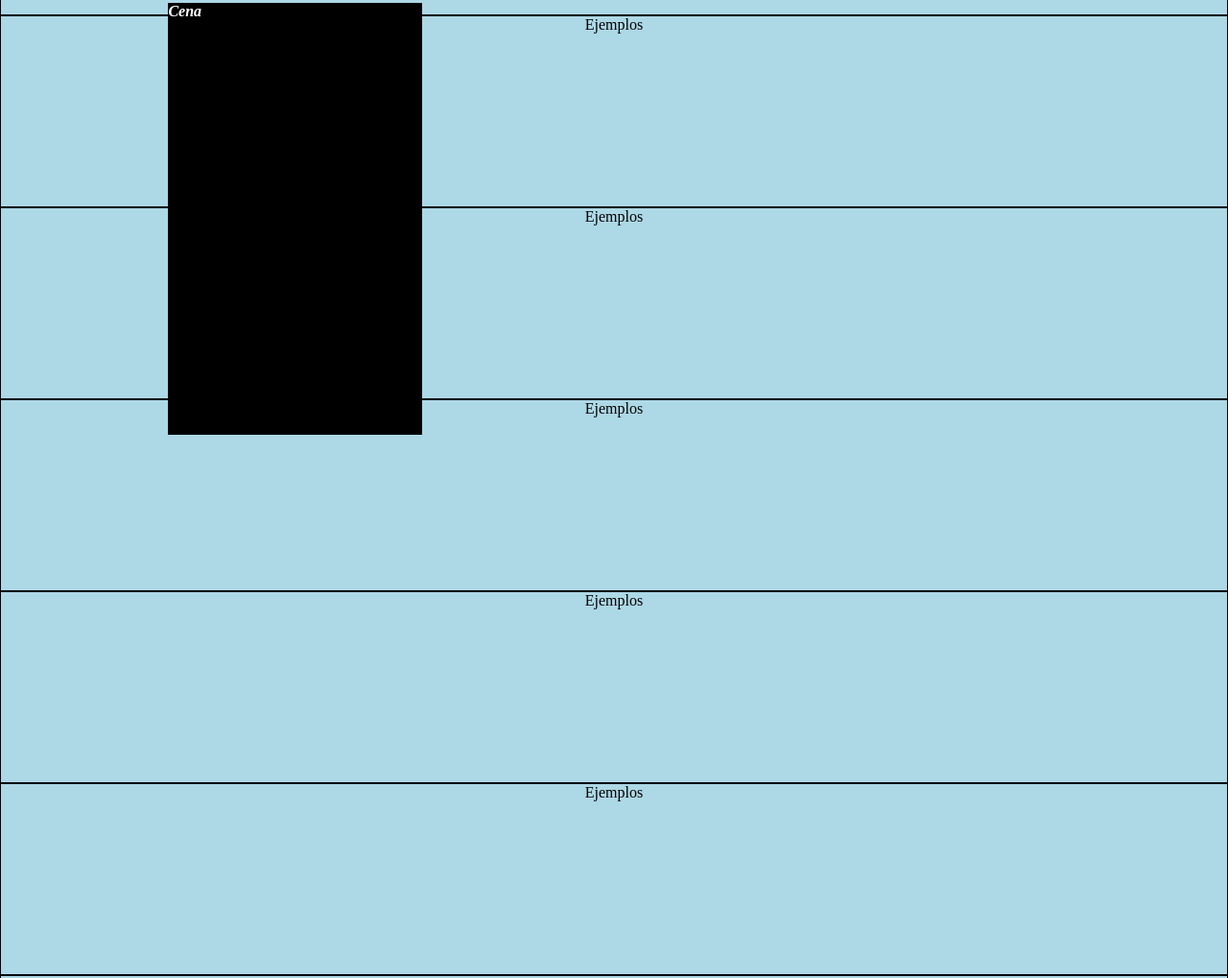
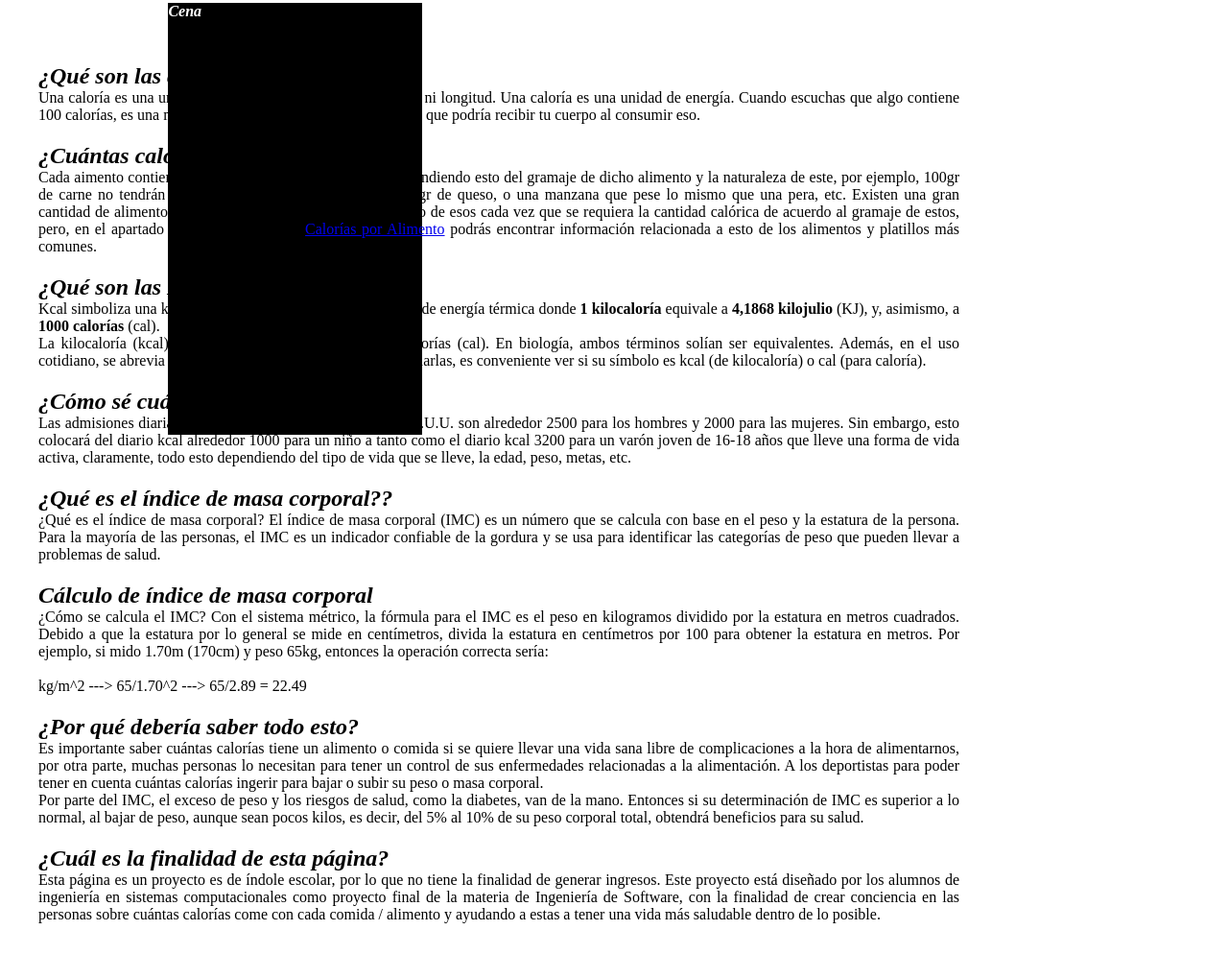
Before and after one commit to AlbertoCancela/CaloriesAndFood, a plain HTML site: page Web/index.html in a window 1280 px wide. Shown: the part 694-1713 px from the top of the page at 96% size. Drawn offline with Linux system fonts and the light colour scheme; files whose address does not match are found by name.

Commit message:
DiseñoCpA & Texto-EnlacesFront

```diff
--- a/Web/cuerpoFront.css
+++ b/Web/cuerpoFront.css
@@ -28,7 +28,7 @@
     color: whitesmoke;
     display: block;
     background-color: purple;
-    margin: 13px 8px;
+    margin: 12px 8px;
 }
 .cuerpoCaj #enlaceF1{
     padding: 19px 2px;
@@ -95,6 +95,7 @@
 #c3{
     position: fixed;
     right: 12px;
+    top: 64px;
     width: 20%;
     height: 390px;
     background-color: #fcff55;
@@ -131,3 +132,24 @@
     font-weight: bold;
     font-style: italic;
 }
+.textoFront{
+    width: 75%;
+    background-color: white;
+    font-weight: bold;
+    font-style: italic;
+    margin-left: 40px;
+}
+#textQSLC
+{
+    margin-top: 250px;
+}
+.textoFront h2 {
+    margin-top: 20px;
+    text-align: justify;
+
+}
+.textoFront p {
+    font-weight: normal;
+    font-style: normal;
+    text-align: justify;
+}
--- a/Web/index.css
+++ b/Web/index.css
@@ -1,13 +1,9 @@
 body{
-    background: gray;
+    background: white;
 }
 
 .xd{
     height: 200px;
-    background-color: lightblue;
     width: 100%;
     text-align: center;
-    border-color: black;
-    border-style: solid;
-    border-width: 1px;
 }
--- a/Web/index.html
+++ b/Web/index.html
@@ -12,7 +12,7 @@
 </head>
 <body>
     <!-------------------------------------navBar--------------------------------------------------->
-    <img src="C:\WorkSpace\SE&LI _Project\Web\Media\inicio\Logo.png" width="130" height="110" id="imgLogo">
+    <img src="C:\WorkSpace\SE&LI _Project\Web\Media\inicio\Logo.png" width="130.5" height="110" id="imgLogo">
     <img src="C:\WorkSpace\SE&LI _Project\Web\Media\inicio\ttl.png" width="300" height="110" id="imgTtl">
         <div class="divNBar">
             <ul class="barraNavegacion">
@@ -26,14 +26,14 @@
     <!-------------------------------------cuerpoFront---------------------------------------------->
     <div class="rellenotp">Relleno</div>
     <div class="cuerpoCaj" id="c1">
-        <li><a href="#" id="enlaceF1">¿Qué son las calorías?</a></li>
-        <li><a href="#" id="enlaceF2">¿Cuántas calorías tiene cada alimento?</a></li>
-        <li><a href="#" id="enlaceF3">¿Qué son la Kcal?</a></li>
-        <li><a href="#" id="enlaceF4">¿Cómo sé cuántas calorías comer?</a></li>
-        <li><a href="#" id="enlaceF5">¿Qué es el índice de masa corporal?</a></li>
-        <li><a href="#" id="enlaceF6">Cálculo de índice de masa corporal</a></li>
-        <li><a href="#" id="enlaceF7">¿Por qué debería saber todo esto?</a></li>
-        <li><a href="#" id="enlaceF8">¿Cuál es la finalidad de esta página?</a></li>
+        <li><a href="#textCalorias" id="enlaceF1">¿Qué son las calorías?</a></li>
+        <li><a href="#textQSLC" id="enlaceF2">¿Cuántas calorías tiene cada alimento?</a></li>
+        <li><a href="#textCuantasCA" id="enlaceF3">¿Qué son la Kcal?</a></li>
+        <li><a href="#textQSLK" id="enlaceF4">¿Cómo sé cuántas calorías comer?</a></li>
+        <li><a href="#textCCC" id="enlaceF5">¿Qué es el índice de masa corporal?</a></li>
+        <li><a href="#textIMC" id="enlaceF6">Cálculo de índice de masa corporal</a></li>
+        <li><a href="#textCIMC" id="enlaceF7">¿Por qué debería saber todo esto?</a></li>
+        <li><a href="#textSaberEsto" id="enlaceF8">¿Cuál es la finalidad de esta página?</a></li>
     </div>
     <div class="cuerpoCaj" id="c2">
         <p id="tituloC2">Ejemplo de comidas al día en relación a sus calorías</p>
@@ -89,29 +89,77 @@
         <div id="diagnosSep">
             <br>
             <p>Diagnóstico</p> <br>
-            <input type="text" id="diagnostico" placeholder="---">
+            <input type="text" id="diagnostico" placeholder="---" readonly="">
         </div>
     </div>
     <!-------------------------------------Fin-cuerpoFront------------------------------------------>
 
-    <div class="xd">Ejemplos</div>
-    <div class="xd">Ejemplos</div>
-    <div class="xd">Ejemplos</div>
-    <div class="xd">Ejemplos</div>
-    <div class="xd">Ejemplos</div>
-    <div class="xd">Ejemplos</div>
-    <div class="xd">Ejemplos</div>
-    <div class="xd">Ejemplos</div>
-    <div class="xd">Ejemplos</div>
-    <div class="xd">Ejemplos</div>
-    <div class="xd">Ejemplos</div>
-    <div class="xd">Ejemplos</div>
-    <div class="xd">Ejemplos</div>
-    <div class="xd">Ejemplos</div>
-    <div class="xd">Ejemplos</div>
-    <div class="xd">Ejemplos</div>
-    <div class="xd">Ejemplos</div>
-
-
+    <div class="xd"></div>
+    <div class="xd"></div>
+    <div id="textCalorias"></div>
+    <div class="textoFront">
+        <h2 id="textQSLC">¿Qué son las calorías?</h2>
+        <p>Una caloría es una unidad de medida, pero esta no mide peso ni longitud.
+            Una caloría es una unidad de energía. Cuando escuchas que algo contiene 100 calorías,
+            es una manera de describir la cantidad de energía que podría recibir tu cuerpo al consumir eso.</p>
+        <h2 id="textCuantasCA">¿Cuántas calorías tiene cada alimento?</h2>
+        <p>Cada aimento contiene una cantidad de calorías definida dependiendo esto del gramaje de dicho alimento
+            y la naturaleza de este, por ejemplo, 100gr de carne no tendrán la misma cantidad de calorías que 100gr
+            de queso, o una manzana que pese lo mismo que una pera, etc. Existen una gran cantidad de alimentos,
+            por lo que es difícil consultar cada uno de esos cada vez que se requiera la cantidad calórica de
+            acuerdo al gramaje de estos, pero, en el apartado de nuestra página de <a href="#">Calorías por Alimento</a>
+            podrás encontrar información relacionada a esto de los alimentos y platillos más comunes.
+        </p>
+        <h2 id="textQSLK">¿Qué son las Kcal?</h2>
+        <p>
+            Kcal simboliza una kilocaloría. Una kilocaloría es una unidad de energía térmica donde <b>1 kilocaloría</b>
+            equivale a <b>4,1868 kilojulio</b> (KJ), y, asimismo, a <b>1000 calorías</b> (cal).<br>
+            La kilocaloría (kcal) suele ser usada como sinónimo de calorías (cal). En biología, ambos términos solían ser
+            equivalentes. Además, en el uso cotidiano, se abrevia kilocalorías como calorías. Para diferenciarlas, es
+            conveniente ver si su símbolo es kcal (de kilocaloría) o cal (para caloría).
+        </p>
+        <h2 id="textCCC">¿Cómo sé cuántas calorías comer?</h2>
+        <p>Las admisiones diarias recomendadas de la caloría en los E.E.U.U. son alrededor 2500 para los hombres y 2000
+            para las mujeres. Sin embargo, esto colocará del diario kcal alrededor 1000 para un niño a tanto como el
+            diario kcal 3200 para un varón joven de 16-18 años que lleve una forma de vida activa, claramente, todo esto
+            dependiendo del tipo de vida que se lleve, la edad, peso, metas, etc.</p>
+        <h2 id="textIMC">¿Qué es el índice de masa corporal??</h2>
+        <p>
+            ¿Qué es el índice de masa corporal?
+            El índice de masa corporal (IMC) es un número que se calcula con base en el peso y la estatura de
+            la persona. Para la mayoría de las personas, el IMC es un indicador confiable de la gordura y se
+            usa para identificar las categorías de peso que pueden llevar a problemas de salud.
+        </p>
+        <h2 id="textCIMC">Cálculo de índice de masa corporal</h2>
+        <p>
+            ¿Cómo se calcula el IMC? Con el sistema métrico, la fórmula para el IMC es el peso en kilogramos
+            dividido por la estatura en metros cuadrados. Debido a que la estatura por lo general se mide en
+            centímetros, divida la estatura en centímetros por 100 para obtener la estatura en metros.
+            Por ejemplo, si mido 1.70m (170cm) y peso 65kg, entonces la operación correcta sería: <br><br>
+            kg/m^2    --->    65/1.70^2    --->    65/2.89 = 22.49
+        </p>
+        <h2 id="textSaberEsto">¿Por qué debería saber todo esto?</h2>
+        <p>
+            Es importante saber cuántas calorías tiene un alimento o comida si se quiere llevar una vida sana
+            libre de complicaciones a la hora de alimentarnos, por otra parte, muchas personas lo necesitan para
+            tener un control de sus enfermedades relacionadas a la alimentación. A los deportistas para poder tener
+            en cuenta cuántas calorías ingerir para bajar o subir su peso o masa corporal.<br>
+            Por parte del IMC, el exceso de peso y los riesgos de salud, como la diabetes, van de la mano. Entonces
+            si su determinación de IMC es superior a lo normal, al bajar de peso, aunque sean pocos kilos, es decir,
+            del 5% al 10% de su peso corporal total, obtendrá beneficios para su salud.
+        </p>
+        <h2 id="textFinalidadPag">¿Cuál es la finalidad de esta página?</h2>
+        <P>
+            Esta página es un proyecto es de índole escolar, por lo que no tiene la finalidad de generar ingresos.
+            Este proyecto está diseñado por los alumnos de ingeniería en sistemas computacionales como proyecto
+            final de la materia de Ingeniería de Software, con la finalidad de crear conciencia en las personas
+            sobre cuántas calorías come con cada comida / alimento y ayudando a estas a tener una vida más saludable
+            dentro de lo posible.
+        </P>
+    </div>
+    <div class="xd"></div>
+    <div class="xd"></div>
+    <div class="xd"></div>
+    <footer></footer>
 </body>
 </html>
```
Also changed, not shown: Design/CpA_Front.png (added), 1 other file.
